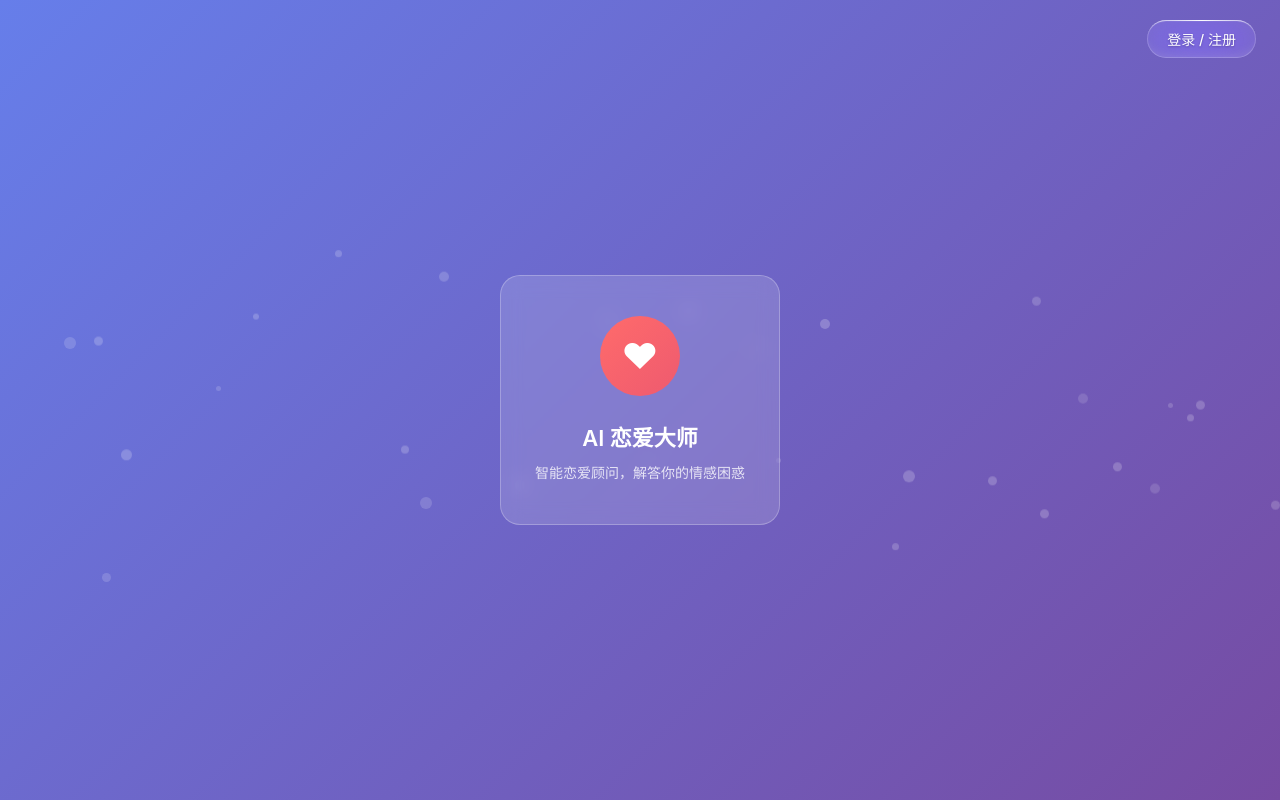
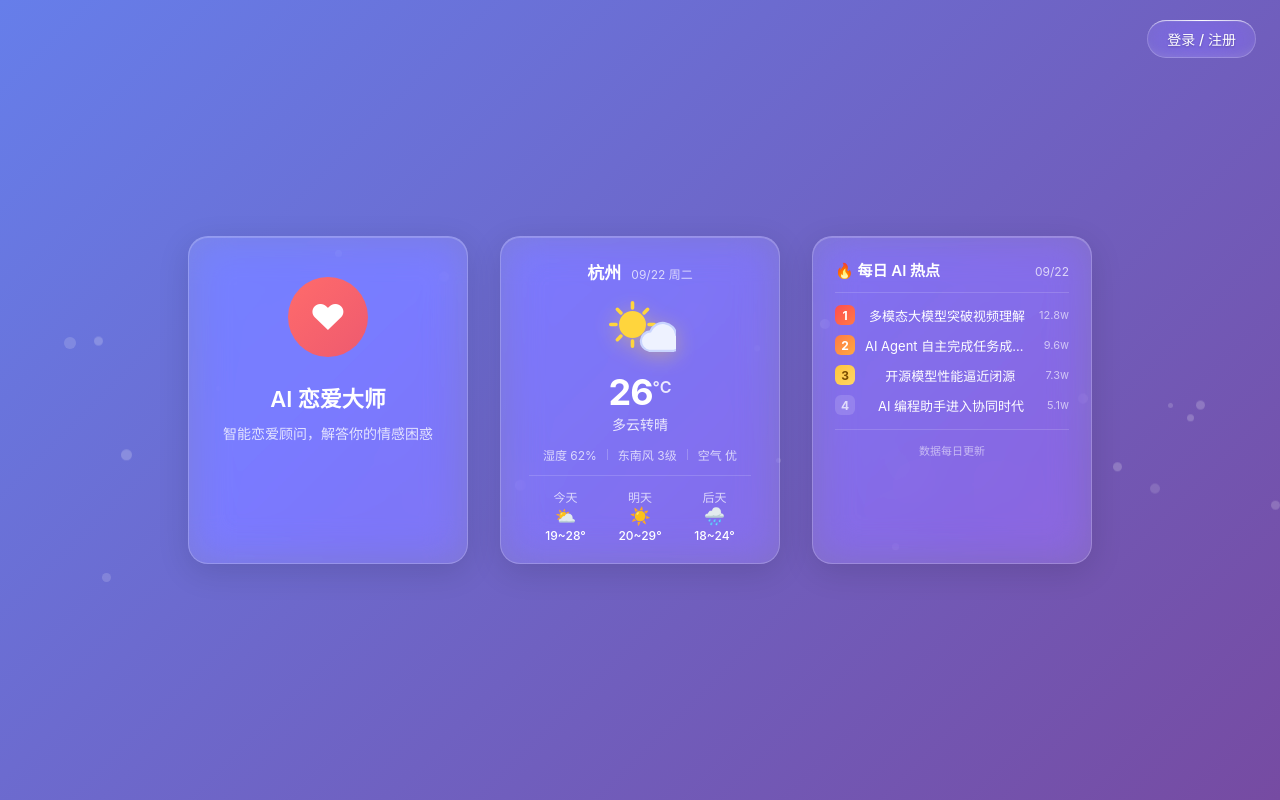
Before and after one commit to xu-q/x-ai-agent, a Vue app in the folder forntend/: page / in a window 1280 px wide. Built offline with nearby package versions, Linux system fonts and the light colour scheme.

Commit message:
feat(home): 【前端】添加天气卡片和AI热点卡片

```diff
--- a/forntend/src/views/Home.vue
+++ b/forntend/src/views/Home.vue
@@ -68,6 +68,61 @@
           <h2 class="app-name">{{ app.name }}</h2>
           <p class="app-desc">{{ app.desc }}</p>
         </div>
+
+        <!-- 天气卡片（静态展示，与恋爱大师并排，动画一致） -->
+        <div
+          class="weather-card"
+          @mousemove="onCardMove"
+          @mouseleave="onCardLeave"
+        >
+          <div class="weather-head">
+            <span class="weather-city">杭州</span>
+            <span class="weather-date">09/22 周二</span>
+          </div>
+          <svg class="weather-icon" viewBox="0 0 48 48" width="72" height="72">
+            <circle cx="19" cy="19" r="9" fill="#ffd53d"/>
+            <g stroke="#ffd53d" stroke-width="2.4" stroke-linecap="round">
+              <path d="M19 4.5v3.5M19 30v3.5M4.5 19H8M30 19h3.5M8.9 8.9l2.4 2.4M26.7 26.7l2.4 2.4M29.1 8.9l-2.4 2.4M11.3 26.7l-2.4 2.4"/>
+            </g>
+            <path d="M30 36.5a6.5 6.5 0 0 1 .9-12.9 9 9 0 0 1 17.3 2.4A5.7 5.7 0 0 1 46.5 36.5z" fill="#eef2ff" stroke="#c9d4ff" stroke-width="1.5"/>
+          </svg>
+          <div class="weather-temp">
+            <span class="temp-num">26</span><span class="temp-unit">°C</span>
+          </div>
+          <p class="weather-text">多云转晴</p>
+          <div class="weather-meta">
+            <span>湿度 62%</span><i></i>
+            <span>东南风 3级</span><i></i>
+            <span>空气 优</span>
+          </div>
+          <div class="weather-forecast">
+            <div class="forecast-item" v-for="d in weatherDays" :key="d.name">
+              <span class="f-name">{{ d.name }}</span>
+              <span class="f-icon" :style="{ color: d.color }">{{ d.emoji }}</span>
+              <span class="f-temp">{{ d.range }}</span>
+            </div>
+          </div>
+        </div>
+
+        <!-- 每日 AI 热点卡片（静态展示，动画一致） -->
+        <div
+          class="trends-card"
+          @mousemove="onCardMove"
+          @mouseleave="onCardLeave"
+        >
+          <div class="trends-head">
+            <span class="trends-title">🔥 每日 AI 热点</span>
+            <span class="trends-date">09/22</span>
+          </div>
+          <ul class="trends-list">
+            <li class="trend-item" v-for="(t, i) in aiTrends" :key="t.title">
+              <span class="trend-rank" :class="`rank-${i + 1}`">{{ i + 1 }}</span>
+              <span class="trend-title">{{ t.title }}</span>
+              <span class="trend-heat">{{ t.heat }}</span>
+            </li>
+          </ul>
+          <p class="trends-note">数据每日更新</p>
+        </div>
       </div>
     </div>
   </div>
@@ -129,26 +184,6 @@ function dotStyle(dot) {
   }
 }
 
-function onMouseMove(e) {
-  const now = performance.now()
-  if (now - lastSpawn < 26) return
-  lastSpawn = now
-  const dot = {
-    id: ++trailId,
-    x: e.clientX + (Math.random() * 8 - 4),
-    y: e.clientY + (Math.random() * 8 - 4),
-    size: 5 + Math.random() * 8,
-    dx: Math.random() * 36 - 18,
-    dy: -(8 + Math.random() * 24)
-  }
-  trail.value.push(dot)
-  if (trail.value.length > 40) trail.value.shift()
-  setTimeout(() => {
-    const idx = trail.value.findIndex((d) => d.id === dot.id)
-    if (idx !== -1) trail.value.splice(idx, 1)
-  }, 750)
-}
-
 // 卡片 3D 倾斜：根据鼠标在卡片内的位置旋转
 function onCardMove(e) {
   const card = e.currentTarget
@@ -168,7 +203,48 @@ onMounted(() => {
 
 onBeforeUnmount(() => {
   window.removeEventListener('mousemove', onMouseMove)
+  clearTimeout(idleTimer)
 })
+
+// ===== 星尘拖尾：移动时跟随冒出，静止时在原地持续冒出 =====
+let lastX = 0
+let lastY = 0
+let idleTimer = null
+
+function spawnTrail(x, y) {
+  const dot = {
+    id: ++trailId,
+    x: x + (Math.random() * 8 - 4),
+    y: y + (Math.random() * 8 - 4),
+    size: 5 + Math.random() * 8,
+    dx: Math.random() * 36 - 18,
+    dy: -(8 + Math.random() * 24)
+  }
+  trail.value.push(dot)
+  if (trail.value.length > 40) trail.value.shift()
+  setTimeout(() => {
+    const idx = trail.value.findIndex((d) => d.id === dot.id)
+    if (idx !== -1) trail.value.splice(idx, 1)
+  }, 750)
+}
+
+function scheduleIdle() {
+  clearTimeout(idleTimer)
+  idleTimer = setTimeout(() => {
+    spawnTrail(lastX, lastY)
+    scheduleIdle()
+  }, 26)
+}
+
+function onMouseMove(e) {
+  const now = performance.now()
+  if (now - lastSpawn < 26) return
+  lastSpawn = now
+  lastX = e.clientX
+  lastY = e.clientY
+  spawnTrail(lastX, lastY)
+  scheduleIdle()
+}
 
 const apps = [
   {
@@ -178,6 +254,21 @@ const apps = [
     gradient: 'linear-gradient(135deg, #ff6b6b, #ee5a6f)',
     path: '/love'
   }
+]
+
+// ===== 天气卡片（静态展示数据，接口后续接入） =====
+const weatherDays = [
+  { name: '今天', emoji: '⛅', range: '19~28°', color: '#ffb02e' },
+  { name: '明天', emoji: '☀️', range: '20~29°', color: '#ffb02e' },
+  { name: '后天', emoji: '🌧️', range: '18~24°', color: '#4d9ef7' }
+]
+
+// ===== 每日 AI 热点（静态展示数据，接口后续接入） =====
+const aiTrends = [
+  { title: '多模态大模型突破视频理解', heat: '12.8w' },
+  { title: 'AI Agent 自主完成任务成趋势', heat: '9.6w' },
+  { title: '开源模型性能逼近闭源', heat: '7.3w' },
+  { title: 'AI 编程助手进入协同时代', heat: '5.1w' }
 ]
 
 function goTo(path) {
@@ -398,7 +489,7 @@ function goTo(path) {
   text-align: center;
   color: #fff;
   width: 100%;
-  max-width: 900px;
+  max-width: 1000px;
   padding: 40px 20px;
 }
 
@@ -411,20 +502,236 @@ function goTo(path) {
 
 .app-card {
   width: 280px;
-  background: rgba(255, 255, 255, 0.15);
-  backdrop-filter: blur(10px);
-  border: 1px solid rgba(255, 255, 255, 0.25);
+  background: rgba(255, 255, 255, 0.12);
+  backdrop-filter: blur(20px) saturate(150%);
+  -webkit-backdrop-filter: blur(20px) saturate(150%);
+  border: 1px solid rgba(255, 255, 255, 0.2);
   border-radius: 20px;
   padding: 40px 28px;
-  transition: transform 0.12s ease-out, background 0.3s ease, box-shadow 0.3s ease;
+  box-shadow: 0 8px 32px rgba(0, 0, 0, 0.12), inset 0 1px 0 rgba(255, 255, 255, 0.18);
+  transition: transform 0.12s ease-out, background 0.3s ease, box-shadow 0.3s ease, border-color 0.3s ease;
   cursor: pointer;
   will-change: transform;
 }
 
 .app-card:hover {
   transform: translateY(-8px);
-  background: rgba(255, 255, 255, 0.25);
-  box-shadow: 0 16px 40px rgba(0, 0, 0, 0.2);
+  background: rgba(255, 255, 255, 0.2);
+  border-color: rgba(255, 255, 255, 0.3);
+  box-shadow: 0 16px 40px rgba(0, 0, 0, 0.2), inset 0 1px 0 rgba(255, 255, 255, 0.22);
+}
+
+/* ===== 天气卡片（与恋爱大师并排，液态玻璃，动画一致） ===== */
+.weather-card {
+  width: 280px;
+  background: rgba(255, 255, 255, 0.12);
+  backdrop-filter: blur(20px) saturate(150%);
+  -webkit-backdrop-filter: blur(20px) saturate(150%);
+  border: 1px solid rgba(255, 255, 255, 0.2);
+  border-radius: 20px;
+  padding: 22px 28px 20px;
+  box-shadow: 0 8px 32px rgba(0, 0, 0, 0.12), inset 0 1px 0 rgba(255, 255, 255, 0.18);
+  color: #fff;
+  text-align: center;
+  cursor: default;
+  will-change: transform;
+}
+
+.weather-head {
+  display: flex;
+  align-items: baseline;
+  justify-content: center;
+  gap: 10px;
+}
+
+.weather-city {
+  font-size: 17px;
+  font-weight: 600;
+}
+
+.weather-date {
+  font-size: 12px;
+  color: rgba(255, 255, 255, 0.72);
+}
+
+.weather-icon {
+  display: block;
+  margin: 12px auto 6px;
+  filter: drop-shadow(0 4px 10px rgba(255, 213, 61, 0.4));
+}
+
+.weather-temp {
+  display: flex;
+  justify-content: center;
+  align-items: flex-start;
+  line-height: 1;
+}
+
+.temp-num {
+  font-size: 36px;
+  font-weight: 700;
+  letter-spacing: -1px;
+}
+
+.temp-unit {
+  font-size: 16px;
+  font-weight: 600;
+  margin-top: 5px;
+  color: rgba(255, 255, 255, 0.85);
+}
+
+.weather-text {
+  margin-top: 4px;
+  font-size: 14px;
+  color: rgba(255, 255, 255, 0.85);
+}
+
+.weather-meta {
+  display: flex;
+  align-items: center;
+  justify-content: center;
+  gap: 10px;
+  margin-top: 12px;
+  font-size: 12px;
+  color: rgba(255, 255, 255, 0.72);
+}
+
+.weather-meta i {
+  width: 1px;
+  height: 11px;
+  background: rgba(255, 255, 255, 0.22);
+}
+
+.weather-forecast {
+  display: flex;
+  justify-content: space-around;
+  margin-top: 12px;
+  padding-top: 12px;
+  border-top: 1px solid rgba(255, 255, 255, 0.15);
+}
+
+.forecast-item {
+  display: flex;
+  flex-direction: column;
+  align-items: center;
+  gap: 3px;
+}
+
+.f-name {
+  font-size: 12px;
+  color: rgba(255, 255, 255, 0.72);
+}
+
+.f-icon {
+  font-size: 17px;
+  line-height: 1;
+}
+
+.f-temp {
+  font-size: 12px;
+  font-weight: 500;
+}
+
+/* ===== 每日 AI 热点卡片（液态玻璃，动画一致） ===== */
+.trends-card {
+  width: 280px;
+  background: rgba(255, 255, 255, 0.12);
+  backdrop-filter: blur(20px) saturate(150%);
+  -webkit-backdrop-filter: blur(20px) saturate(150%);
+  border: 1px solid rgba(255, 255, 255, 0.2);
+  border-radius: 20px;
+  padding: 22px 22px 16px;
+  box-shadow: 0 8px 32px rgba(0, 0, 0, 0.12), inset 0 1px 0 rgba(255, 255, 255, 0.18);
+  color: #fff;
+  cursor: default;
+  will-change: transform;
+}
+
+.trends-head {
+  display: flex;
+  align-items: baseline;
+  justify-content: space-between;
+  padding-bottom: 12px;
+  border-bottom: 1px solid rgba(255, 255, 255, 0.15);
+}
+
+.trends-title {
+  font-size: 15px;
+  font-weight: 600;
+}
+
+.trends-date {
+  font-size: 12px;
+  color: rgba(255, 255, 255, 0.72);
+}
+
+.trends-list {
+  list-style: none;
+  margin: 12px 0 0;
+  padding: 0;
+  display: flex;
+  flex-direction: column;
+  gap: 10px;
+}
+
+.trend-item {
+  display: flex;
+  align-items: center;
+  gap: 10px;
+  min-width: 0;
+}
+
+.trend-rank {
+  flex: none;
+  width: 20px;
+  height: 20px;
+  display: flex;
+  align-items: center;
+  justify-content: center;
+  border-radius: 6px;
+  font-size: 12px;
+  font-weight: 700;
+  background: rgba(255, 255, 255, 0.14);
+  color: rgba(255, 255, 255, 0.72);
+}
+
+.rank-1 {
+  background: linear-gradient(135deg, #ff4d4f, #ff7a45);
+  color: #fff;
+}
+
+.rank-2 {
+  background: linear-gradient(135deg, #ff7a45, #ffa940);
+  color: #fff;
+}
+
+.rank-3 {
+  background: linear-gradient(135deg, #ffc53d, #ffd666);
+  color: #7a4b00;
+}
+
+.trend-title {
+  flex: 1;
+  min-width: 0;
+  font-size: 13px;
+  white-space: nowrap;
+  overflow: hidden;
+  text-overflow: ellipsis;
+}
+
+.trend-heat {
+  flex: none;
+  font-size: 11px;
+  color: rgba(255, 255, 255, 0.62);
+}
+
+.trends-note {
+  margin: 14px 0 0;
+  padding-top: 12px;
+  border-top: 1px solid rgba(255, 255, 255, 0.15);
+  text-align: center;
+  font-size: 11px;
+  color: rgba(255, 255, 255, 0.55);
 }
 
 .app-icon {
```
Also changed, not shown: 1 other file (tests, documents, lock files or other folders).
